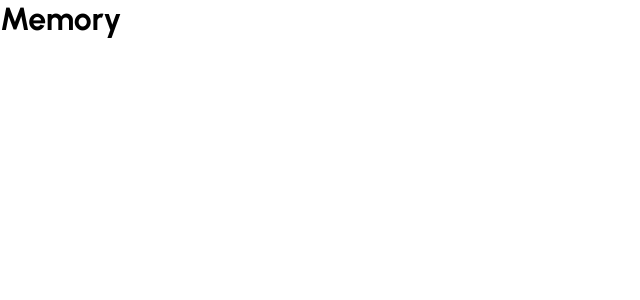
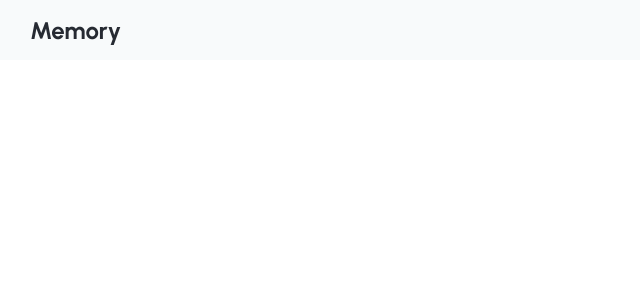
Before and after one commit to kevinkotcherga/ecommerce-dashboard, a React (Create React App) app in the folder client/: page / in a window 1280 px wide. Shown: the top 300 px of the page, without its empty margins (0-640 px from the left). Built offline with nearby package versions, Linux system fonts and the light colour scheme.

Commit message:
feat(components) : ajout de style.scss sur Header

```diff
--- a/client/src/components/header/header.scss
+++ b/client/src/components/header/header.scss
@@ -0,0 +1,12 @@
+.header {
+  height: 60px;
+  background-color: #F8FAFB;
+  color: #262A32;
+  h1 {
+    font-size: 3vh;
+    margin-left: 30px;
+    position: relative;
+    top: 50%;
+    transform: perspective(1px) translateY(-50%);
+  }
+}
```
